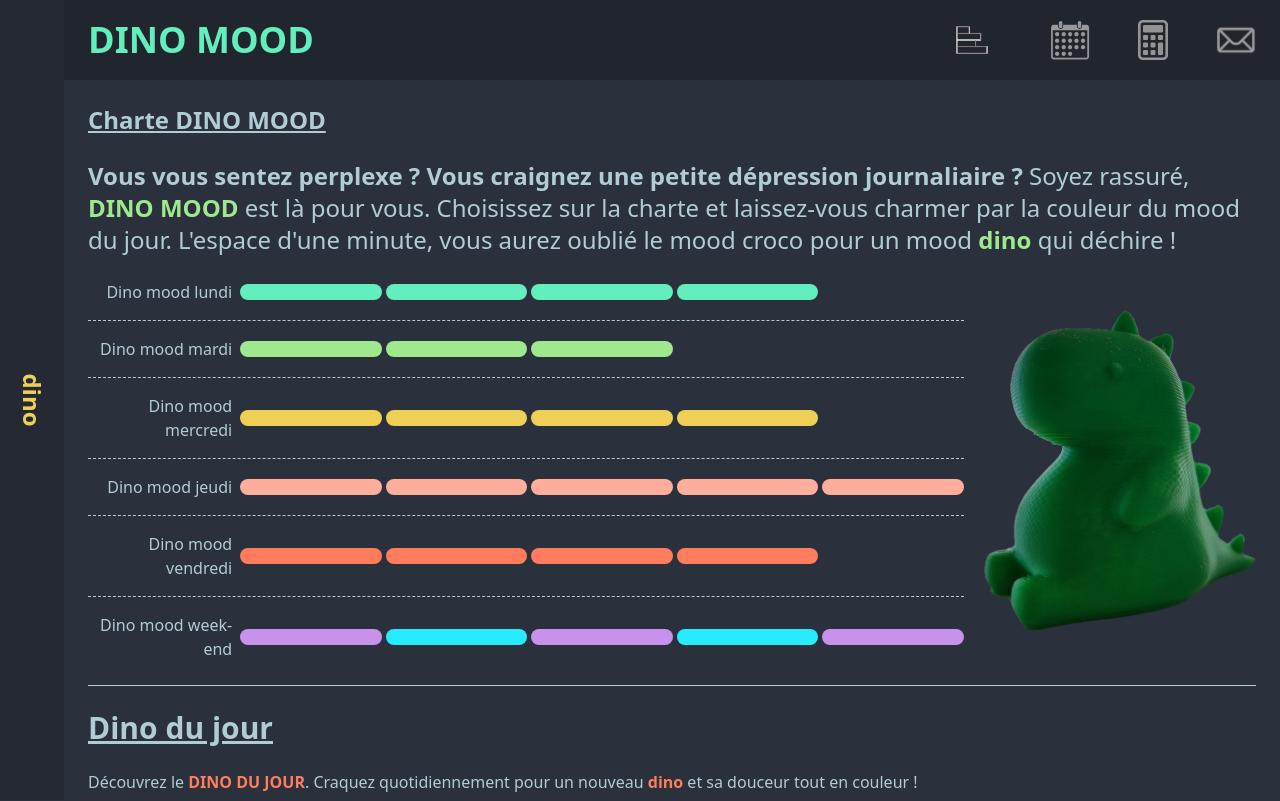
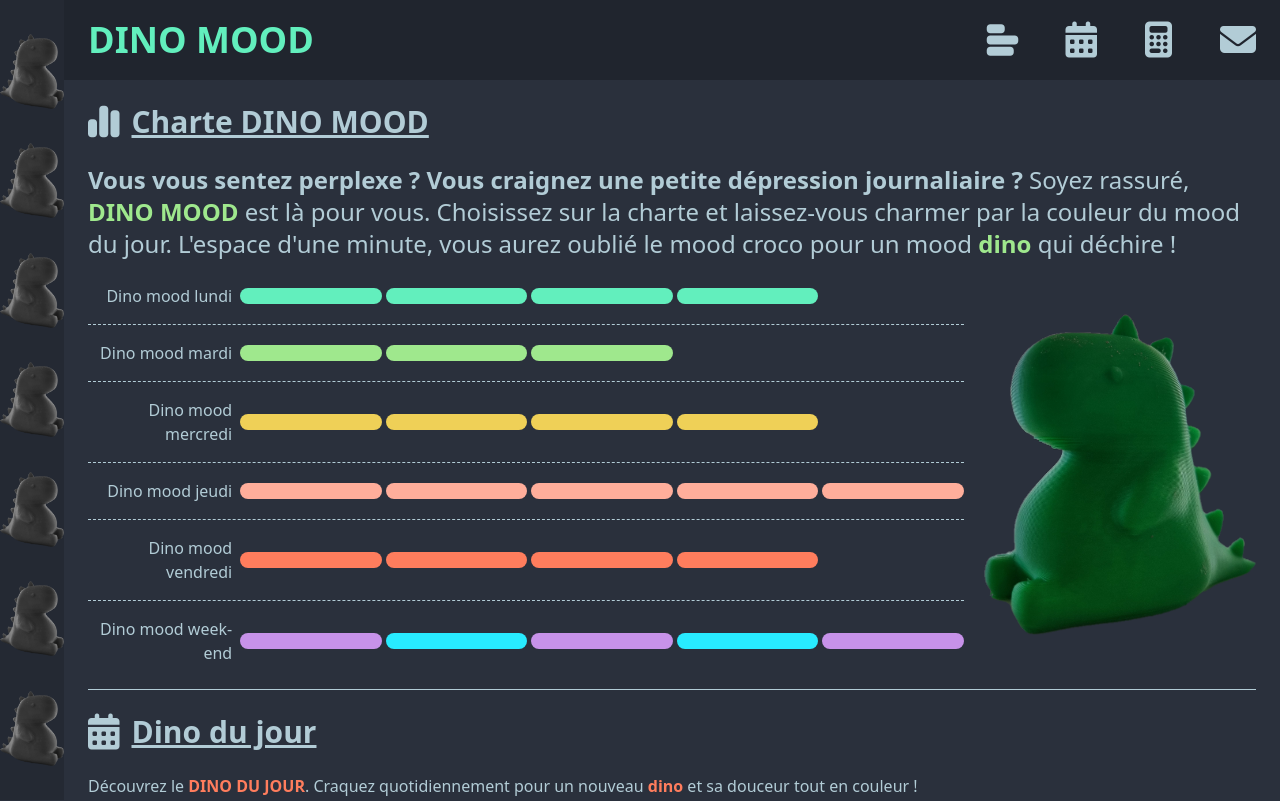
Before and after one commit to alienistic-eng/Alienor.H, a website: page src/index.html in a window 1280 px wide. Shown: the top 801 px of the page. Drawn offline with Linux system fonts and the light colour scheme.

Commit message:
le plus beau commit de toute ma vie

```diff
--- a/src/index.html
+++ b/src/index.html
@@ -1,18 +1,30 @@
 <!DOCTYPE html>
-<html lang="en" data-theme="dim">
+<html lang="en" data-theme="dim" class="scroll-smooth">
 
 <head>
     <meta charset="UTF-8">
     <meta name="viewport" content="width=device-width, initial-scale=1.0">
     <title>Dino mood</title>
     <link href="./css/output.css" rel="stylesheet">
+    <script src="https://kit.fontawesome.com/83bc941f6a.js" crossorigin="anonymous"></script>
 </head>
 
 <body>
-    <div class="w-1/20 h-full fixed bg-base-200 text-2xl flex justify-center items-center">
-        <div class="rotate-90 m-6 flex text-center">
-            <b class="text-warning">dino</b>
-        </div>
+    <div class="w-1/20 h-full fixed bg-base-200 flex flex-col justify-evenly">
+        <img src="assets/dino.png"
+            class="transition-all duration-300 cursor-pointer filter grayscale hover:grayscale-0 transform -scale-x-100 hue-rotate-40">
+        <img src="assets/dino.png"
+            class="transition-all duration-300 cursor-pointer filter grayscale hover:grayscale-0 transform -scale-x-100 hue-rotate-310">
+        <img src="assets/dino.png"
+            class="transition-all duration-300 cursor-pointer filter grayscale hover:grayscale-0 transform -scale-x-100 hue-rotate-265">
+        <img src="assets/dino.png"
+            class="transition-all duration-300 cursor-pointer filter grayscale hover:grayscale-0 transform -scale-x-100 hue-rotate-220">
+        <img src="assets/dino.png"
+            class="transition-all duration-300 cursor-pointer filter grayscale hover:grayscale-0 transform -scale-x-100 hue-rotate-240">
+        <img src="assets/dino.png"
+            class="transition-all duration-300 cursor-pointer filter grayscale hover:grayscale-0 transform -scale-x-100 hue-rotate-150">
+        <img src="assets/dino.png"
+            class="transition-all duration-300 cursor-pointer filter grayscale hover:grayscale-0 transform -scale-x-100 hue-rotate-60">
     </div>
 
     <div class="w-19/20 float-right" id="charte">
@@ -22,23 +34,24 @@
                 <h1 class="text-4xl font-bold text-center mx-6 text-success">DINO MOOD</h1>
                 <div class="flex items-center justify-center">
                     <a href="#charte">
-                        <img src="assets/charte.png" class="h-15 mx-6 brightness-500 rotate-90">
+                        <i class="fa-solid fa-chart-simple rotate-90 text-4xl m-6"></i>
                     </a>
                     <a href="#jour">
-                        <img src="assets/jour.png" class="h-10 mx-6 brightness-60">
+                        <i class="fa-solid fa-calendar-days text-4xl m-6"></i>
                     </a>
                     <a href="#calculatrice">
-                        <img src="assets/calculatrice.png" class="h-10 mx-6 brightness-60">
+                        <i class="fa-solid fa-calculator text-4xl m-6"></i>
                     </a>
                     <a href="#contact">
-                        <img src="assets/contact.png" class="h-10 mx-6 brightness-60">
+                        <i class="fa-solid fa-envelope text-4xl m-6"></i>
                     </a>
                 </div>
             </div>
         </div>
 
         <div>
-            <h2 class="text-2xl font-bold text-left m-6"><u>Charte DINO MOOD</u></h2>
+            <h2 class="text-3xl font-bold text-left m-6 flex items-center"><i
+                    class="fa-solid fa-chart-simple text-4xl mr-3"></i><u>Charte DINO MOOD</u></h2>
             <p class="m-6 text-2xl">
                 <b>Vous vous sentez perplexe ? Vous craignez une petite dépression journaliaire ?</b> Soyez
                 rassuré, <b class="text-primary">DINO MOOD</b> est là pour vous. Choisissez sur la charte
@@ -111,10 +124,11 @@
             </div>
 
             <hr class="m-6" id="jour">
-
-            <h2 class="text-3xl font-bold text-left m-6"><u>Dino du jour</u></h2>
+            <h2 class="text-3xl font-bold text-left m-6 flex items-center"><i
+                    class="fa-solid fa-calendar-days text-4xl mr-3"></i><u>Dino du jour</u></h2>
             <p class="m-6 text">
-                Découvrez le <b class="text-secondary">DINO DU JOUR</b>. Craquez quotidiennement pour un nouveau <b class="text-secondary">dino</b> et
+                Découvrez le <b class="text-secondary">DINO DU JOUR</b>. Craquez quotidiennement pour un nouveau <b
+                    class="text-secondary">dino</b> et
                 sa
                 douceur tout en couleur !
             </p>
@@ -153,9 +167,11 @@
 
             <hr class="m-6" id="calculatrice">
 
-            <h2 class="text-3xl font-bold text-left m-6"><u>Calculatrice</u></h2>
+            <h2 class="text-3xl font-bold text-left m-6 flex items-center"><i
+                    class="fa-solid fa-calculator text-4xl mr-3"></i><u>Calculatrice</u></h2>
             <p class="m-6 text">
-                Combien de <b class="text-accent">dinos</b> est trop de <b class="text-accent">dinos</b> ? Faîtes les comptes...mais non en fait.
+                Combien de <b class="text-accent">dinos</b> est trop de <b class="text-accent">dinos</b> ? Faîtes les
+                comptes...mais non en fait.
                 On n'a jamais assez de <b class="text-accent">dinos</b>
             </p>
             <div class="flex justify-center">
@@ -183,15 +199,18 @@
             </div>
 
             <hr class="m-6" id="contact">
-
-            <h2 class="text-3xl font-bold text-left m-6"><u>Me contacter</u></h2>
+            <h2 class="text-3xl font-bold text-left m-6 flex items-center"><i
+                    class="fa-solid fa-envelope text-4xl mr-3"></i><u>Me contacter</u></h2>
             <p class="text-left m-6">Pour des raisons de protection de la souveraineté des
                 <b class="text-error">dinos</b>, vous devez répondre correctement à un court questionnaire afin que
                 nous rentrions en contact. Celui-ci porte sur des notions d'informatique telles
                 que l'algorithmie, l'électronique et d'autres. Avez-vous ignoré vos enseignants (pas celui de
                 web évidemment) en classe ? Nous le verrons...
             </p>
-            <a href="questionnaire.html" class="link m-6">Questionnaire</a>
+            <button class="btn btn-error mx-6">
+                <a href="questionnaire.html">Questionnaire
+                </a>
+            </button>
 
             <hr class="m-6">
 
--- a/src/js/main.js
+++ b/src/js/main.js
@@ -25,7 +25,7 @@ function result() {
             result -= num;
         }
     }
-    document.getElementById("print").innerHTML = result
+    document.getElementById("print").innerHTML = result + " dinos "
 }
 
 function cancel() {
```
Also changed, not shown: src/assets/calculatrice.png (deleted), src/assets/charte.png (deleted), src/assets/contact.png (deleted), src/assets/jour.png (deleted), src/css/output.css.
